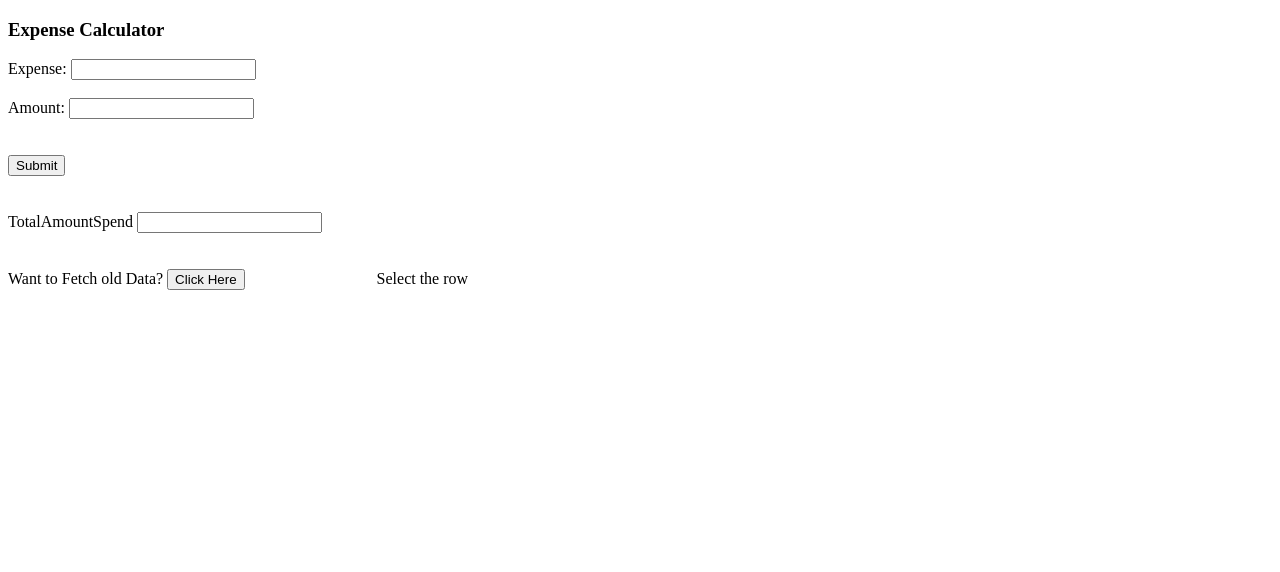
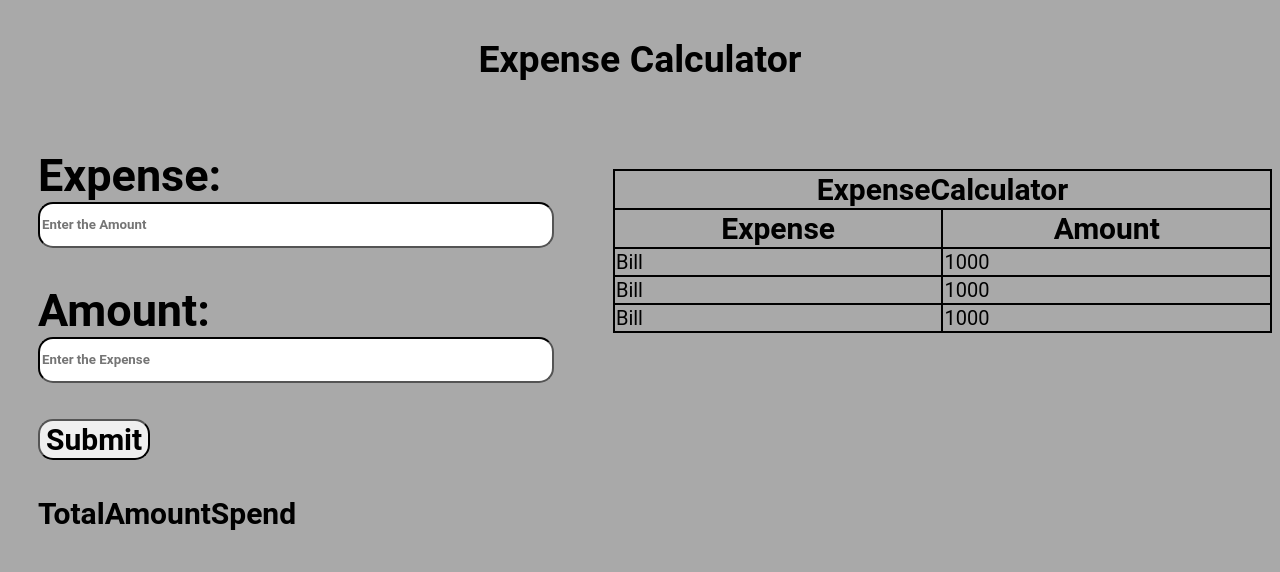
Before and after one commit to ahmedbilal-2711/HostelManagement, a plain HTML site: page html/ExpenseCalculator.html in a window 1280 px wide. Drawn offline with Linux system fonts and the light colour scheme.

Commit message:
Expense Calculator Done

```diff
--- /dev/null
+++ b/css/ExpenseCalculator.css
@@ -0,0 +1,111 @@
+body{
+    background-color:darkgrey;
+}
+.flex-container{
+    display: flex;
+    flex-direction: row;
+    height: 100%;
+    flex-wrap: nowrap;
+}
+
+.title{
+    color: black;
+    text-align: center;
+    font-family: Roboto;
+    font-style: normal;
+    font-weight: bold;
+    font-size: 32px;
+}
+table {
+    border-collapse: collapse;
+    border-spacing: 0;
+    border: 1px solid black;
+    table-layout: fixed;
+    width: 100%;
+  }
+th,tr{
+    border: 2px solid black;
+    border-collapse: collapse;
+    font-family: Roboto;
+    font-size: 30px;
+}
+td{
+    border: 2px solid black;
+    border-collapse: collapse;
+    font-family: Roboto;
+    font-size: 20px;
+}
+
+#Expense{
+    color:black;
+    font-family: Roboto;
+    font-style: normal;
+    font-weight: bold;
+    font-size: 45px;
+}
+#ExpenseInput{
+    color:black;
+    font-family: Roboto;
+    font-style: normal;
+    font-weight: bold;
+    border-radius: 15px;
+    border-color: black;
+    width: 90%;
+    height: 10%;
+}
+
+#Amount{
+    color:black;
+    font-family: Roboto;
+    font-style: normal;
+    font-weight: bold;
+    font-size: 45px;
+}
+
+#AmountInput{
+    color: black;
+    font-family: Roboto;
+    font-style: normal;
+    font-weight: bold;
+    border-radius: 15px;
+    border-color: black;
+    width: 90%;
+    height: 10%;
+}
+
+
+#submitbutton{
+    font-family: Roboto;
+    font-style: normal;
+    font-weight: bold;
+    color: black;
+    font-size: 30px;
+    border-radius: 15px;
+
+}
+
+
+#flex1{
+    width: 600px;
+    height: 400px;
+    padding-left: 30px;
+    padding-top: 30px;
+    margin-bottom: -20px;
+}
+
+
+#flex2{
+    width: 700px;
+    height: 400px;
+    margin-left: 10px;
+    padding-top: 50px;
+}
+
+
+#spend{
+    font-family: Roboto;
+    font-style: normal;
+    font-weight: bold;
+    color: black;
+    font-size: 30px;
+}
--- a/html/ExpenseCalculator.html
+++ b/html/ExpenseCalculator.html
@@ -5,33 +5,54 @@
     <meta charset="UTF-8">
     <meta http-equiv="X-UA-Compatible" content="IE=edge">
     <meta name="viewport" content="width=device-width, initial-scale=1.0">
+    <link rel="stylesheet" href="/css/ExpenseCalculator.css">
     <title>Expense Calculator</title>
 </head>
 
 <body>
-    <h3>Expense Calculator</h3>
-
-    <label for="Expense">Expense:</label>
-    <input type="text" id="Expense" name="Expense">
-    <br><br>
-
-    <label for="Amount">Amount:</label>
-    <input type="text" id="Amount" name="Amount">
-    <br><br><br>
-
-    <button type="button">Submit</button>
-    <br><br><br>
-
-    <label for="AmountSpend">TotalAmountSpend</label>
-    <input type="text" id="AmountSpend" name="AmountSpend">
+    <div class="title">
+        <h3>Expense Calculator</h3>
+    </div>
 
 
-    <br><br><br>
-    <label for="FetchData">Want to Fetch old Data?</label>
-    <button type="button">Click Here</button>
+<div class="flex-container">
+    <div id="flex1">
+        <label id="Expense" for="Expense">Expense:</label>
+        <input type="text" id="ExpenseInput" name="Expense" placeholder="Enter the Amount">
+        <br><br><br>
 
+        <label id="Amount" for="Amount">Amount:</label>
+        <input type="text" id="AmountInput" name="Amount" placeholder="Enter the Expense">
+        <br><br><br>
+        <button type="button" id="submitbutton">Submit</button>
+        <br><br><br>
+        <label id="spend" for="AmountSpend">TotalAmountSpend</label>
 
-    <label for="Selecting Row">&emsp;&emsp;&emsp;&emsp;&emsp;&emsp;&emsp;&emsp;Select the row</label>
+    </div>
+        <div id="flex2">
+            <table>
+                <tr>
+                    <th colspan="2">ExpenseCalculator</th>
+                </tr>
+                <tr>
+                    <th>Expense</th>
+                    <th>Amount</th>
+                </tr>
+                <tr>
+                    <td>Bill</td>
+                    <td>1000</td>
+                </tr>
+                <tr>
+                    <td>Bill</td>
+                    <td>1000</td>
+                </tr>
+                <tr>
+                    <td>Bill</td>
+                    <td>1000</td>
+                </tr>
+            </table>
+        </div>
+</div>
 
 </body>
 
```
Also changed, not shown: images/expense.jpg (added).
